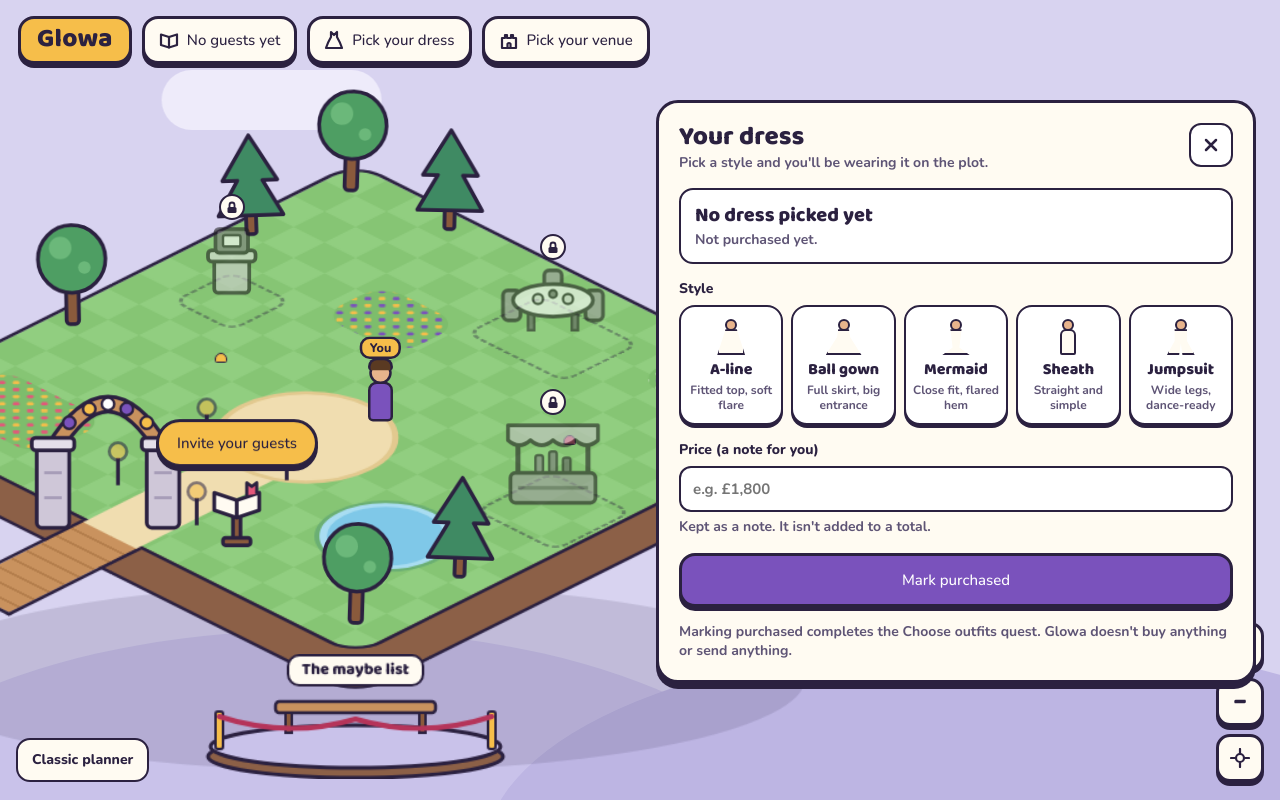
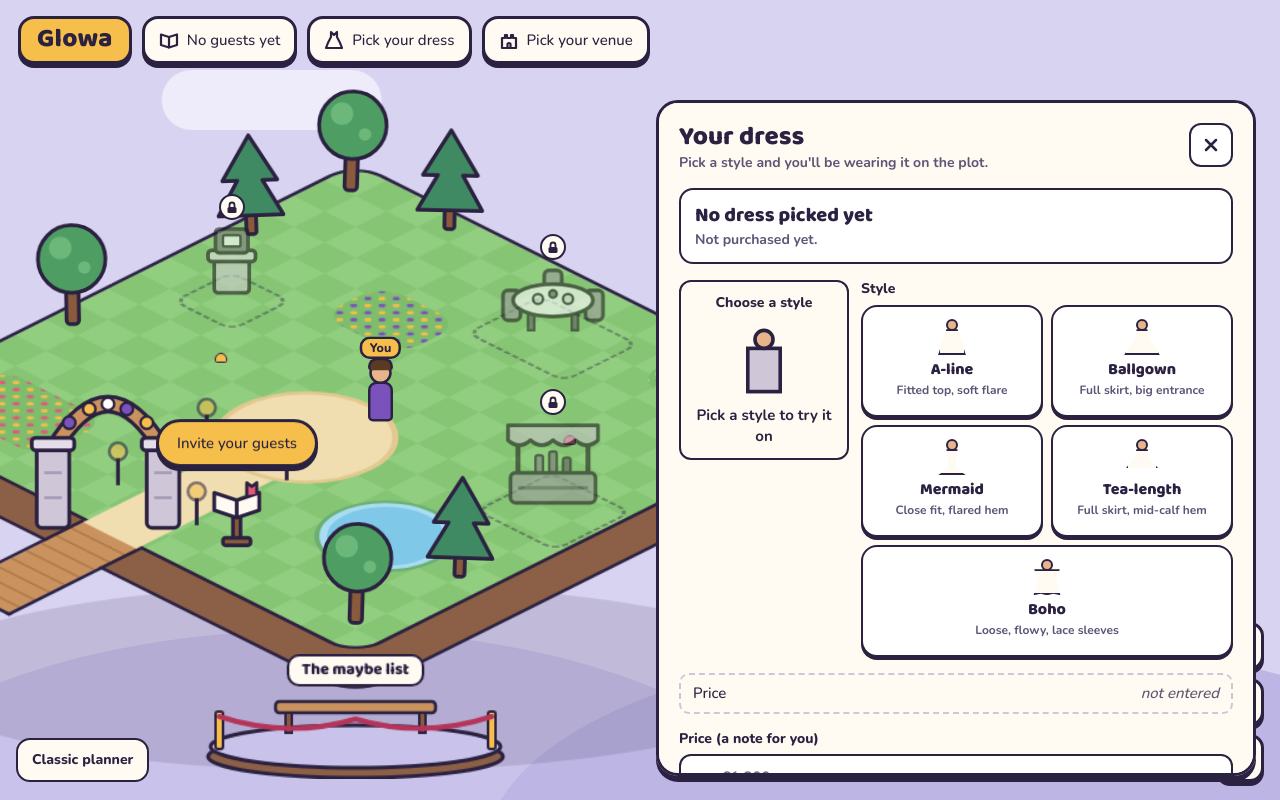
Before and after one commit to nicolelinnwaibel-hue/glowa, a plain HTML site: page index.html in a window 1280 px wide. Both pictures are taken after a click on the button "You". Drawn offline with nearby package versions, Linux system fonts and the light colour scheme.

Commit message:
Dress: approved five styles, preview panel and price box; pill shows No count
Co-Authored-By: Claude Opus 5.5 <noreply@anthropic.com>
Claude-Session: https://claude.ai/code/session_01NGoQVo7C7PyQVxtMWhds7A

```diff
--- a/dress-core.js
+++ b/dress-core.js
@@ -10,10 +10,10 @@
   const QUEST_ID = "pick-outfits";
   const STYLES = [
     { id: "aline", label: "A-line", line: "Fitted top, soft flare" },
-    { id: "ballgown", label: "Ball gown", line: "Full skirt, big entrance" },
+    { id: "ballgown", label: "Ballgown", line: "Full skirt, big entrance" },
     { id: "mermaid", label: "Mermaid", line: "Close fit, flared hem" },
-    { id: "sheath", label: "Sheath", line: "Straight and simple" },
-    { id: "jumpsuit", label: "Jumpsuit", line: "Wide legs, dance-ready" },
+    { id: "tealength", label: "Tea-length", line: "Full skirt, mid-calf hem" },
+    { id: "boho", label: "Boho", line: "Loose, flowy, lace sleeves" },
   ];
   const PRICE_MAX = 40;
   const isObject = (v) => v !== null && typeof v === "object" && !Array.isArray(v);
--- a/dress.js
+++ b/dress.js
@@ -99,6 +99,13 @@
     const kids = [
       note && h("div", { class: "note", role: "alert", text: note }),
       h("div", { class: "venue-card" }, [h("b", { text: dress.style ? D.styleLabel(dress.style) : "No dress picked yet" }), h("span", { class: "sub", text: dress.purchased ? "Marked purchased" + (dress.price ? " · " + dress.price : "") + "." : "Not purchased yet." })]),
+      h("div", { class: "dress-pick" }, [
+        h("div", { class: "dress-preview", role: "status" }, [
+          h("span", { class: "lbl", text: "Choose a style" }),
+          h("span", { class: "mini-you" + (dress.style ? " dress-" + dress.style : ""), "aria-hidden": "true" }, [h("span", { class: "md" }), h("span", { class: "mh" })]),
+          h("b", { text: dress.style ? D.styleLabel(dress.style) : "Pick a style to try it on" }),
+          dress.style && h("span", { class: "sub", text: D.STYLES.find((s) => s.id === dress.style).line }),
+        ]),
       h("div", { class: "stack", role: "group", "aria-label": "Dress style" }, [
         h("span", { class: "lbl", text: "Style" }),
         h("div", { class: "type-cards dress-cards" }, D.STYLES.map((s) => h("button", { type: "button", id: "dress-" + s.id, class: "type-card type-" + s.id + (dress.style === s.id ? " on" : ""), "aria-pressed": String(dress.style === s.id), disabled: dress.purchased,
@@ -107,6 +114,8 @@
           h("b", { text: s.label }), h("span", { class: "type-line", text: s.line }),
         ]))),
       ]),
+      ]),
+      h("div", { class: "price-box" }, [h("span", { text: "Price" }), h("span", { id: "dress-price-shown", class: dress.price ? "" : "empty", text: dress.price || "not entered" })]),
       h("div", { class: "stack" }, [
         h("label", { class: "lbl", for: "dress-price", text: "Price (a note for you)" }),
         h("input", { id: "dress-price", type: "text", maxlength: D.PRICE_MAX, placeholder: "e.g. £1,800", value: dress.price, autocomplete: "off",
--- a/guestbook.js
+++ b/guestbook.js
@@ -35,7 +35,7 @@
     const ok = G.saveBook(UI.store, book);
     if (!ok) note = "Your list could not be saved on this device. Export it now so nothing is lost.";
     const c = G.counts(book);
-    UI.setGuestCount(c.onPlot + c.onBench, c.onBench);
+    UI.setGuestCount(c.onPlot + c.onBench, c.onBench, c.afar);
     UI.setGuests(book.guests.filter(G.inWorld));
     return ok;
   }
@@ -560,7 +560,7 @@
     if (!arrivedTimer) arrivedTimer = setTimeout(() => { arrivedTimer = null; G.saveBook(UI.store, book); }, 500);
   });
   window.addEventListener("pagehide", () => { clearTimeout(arrivedTimer); G.saveBook(UI.store, book); });
-  { const c = G.counts(book); UI.setGuestCount(c.onPlot + c.onBench, c.onBench); }
+  { const c = G.counts(book); UI.setGuestCount(c.onPlot + c.onBench, c.onBench, c.afar); }
   UI.setGuests(book.guests.filter(G.inWorld));
   draw();
 })();
--- a/world.css
+++ b/world.css
@@ -337,8 +337,8 @@ button.g::after { content: ""; position: absolute; left: 50%; top: 50%; width: m
 .dress-aline .you-dress, .mini-you.dress-aline .md { clip-path: polygon(30% 0, 70% 0, 100% 100%, 0 100%); left: 6px; width: 28px; border-radius: 0; }
 .dress-ballgown .you-dress, .mini-you.dress-ballgown .md { clip-path: polygon(35% 0, 65% 0, 68% 30%, 100% 100%, 0 100%, 32% 30%); left: 2px; width: 36px; border-radius: 0; }
 .dress-mermaid .you-dress, .mini-you.dress-mermaid .md { clip-path: polygon(30% 0, 70% 0, 62% 70%, 100% 100%, 0 100%, 38% 70%); left: 6px; width: 28px; border-radius: 0; }
-.dress-sheath .you-dress, .mini-you.dress-sheath .md { left: 12px; width: 16px; border-radius: 6px 6px 2px 2px; }
-.dress-jumpsuit .you-dress, .mini-you.dress-jumpsuit .md { clip-path: polygon(28% 0, 72% 0, 72% 45%, 100% 100%, 56% 100%, 50% 55%, 44% 100%, 0 100%, 28% 45%); left: 6px; width: 28px; border-radius: 0; }
+.dress-tealength .you-dress, .mini-you.dress-tealength .md { clip-path: polygon(32% 0, 68% 0, 70% 30%, 100% 72%, 0 72%, 30% 30%); left: 4px; width: 32px; border-radius: 0; }
+.dress-boho .you-dress, .mini-you.dress-boho .md { clip-path: polygon(10% 0, 90% 0, 78% 40%, 92% 100%, 70% 94%, 50% 100%, 30% 94%, 8% 100%, 22% 40%); left: 4px; width: 32px; border-radius: 0; }
 .you.fitting .you-in { animation: twirl 1.2s ease-in-out; }
 .you.fitting .you-sparkle { display: block; position: absolute; left: -10px; top: -6px; width: 60px; height: 60px; pointer-events: none;
   background: radial-gradient(#F6BE4A 2px, transparent 3px) 4px 6px/18px 18px, radial-gradient(#FFFFFF 2px, transparent 3px) 12px 2px/22px 22px; animation: sparkle 1.2s ease-out forwards; }
@@ -349,4 +349,14 @@ button.g::after { content: ""; position: absolute; left: 50%; top: 50%; width: m
 .mini-you { position: relative; width: 40px; height: 40px; display: block; }
 .mini-you .mh { position: absolute; left: 14px; top: 2px; width: 12px; height: 12px; border-radius: 50%; background: #E8B48C; border: 2px solid #2B2140; }
 .mini-you .md { position: absolute; left: 10px; top: 12px; width: 20px; height: 26px; background: #CFC7D8; border: 2px solid #2B2140; }
-.mb .dress-cards .type-jumpsuit { grid-column: 1 / -1; flex-direction: row; justify-content: center; min-height: 64px; gap: 10px; }
+.mb .dress-cards .type-boho { grid-column: 1 / -1; flex-direction: row; justify-content: center; min-height: 64px; gap: 10px; }
+
+/* dress panel: preview on the left, styles beside it */
+.dress-pick { display: grid; grid-template-columns: 170px 1fr; gap: 12px; align-items: start; }
+.dress-preview { display: flex; flex-direction: column; align-items: center; gap: 6px; padding: 12px; border: 2px solid #2B2140; border-radius: 12px; background: #FFFBF2; text-align: center; }
+.dress-preview .mini-you { transform: scale(1.8); margin: 22px 0 18px; }
+.dress-pick .dress-cards { grid-template-columns: repeat(2, 1fr); }
+.dress-pick .dress-cards .type-boho { grid-column: 1 / -1; }
+.mb .dress-pick { grid-template-columns: 1fr; }
+.price-box { display: flex; justify-content: space-between; gap: 8px; padding: 8px 12px; border: 2px dashed #CFC7D8; border-radius: 10px; }
+.price-box .empty { font-style: italic; color: #5E5470; }
--- a/world.js
+++ b/world.js
@@ -272,10 +272,10 @@
     hideToast,
     close: closeGuestbook,
     // The top pill: "On the plot 142 · Maybe list 2" once there are guests.
-    setGuestCount(n, onBench) {
+    setGuestCount(n, onBench, no) {
       guestCount = n;
-      const bench = onBench || 0;
-      if (!benchOn) $("count-label").textContent = n === 0 ? "No guests yet" : "On the plot " + (n - bench) + " · Maybe list " + bench;
+      const bench = onBench || 0, said = no || 0;
+      if (!benchOn) $("count-label").textContent = n === 0 && said === 0 ? "No guests yet" : "On the plot " + (n - bench) + " · Maybe list " + bench + " · No " + said;
       render();
     },
   };
```
Also changed, not shown: dress.test.js (+3 -3 lines).
